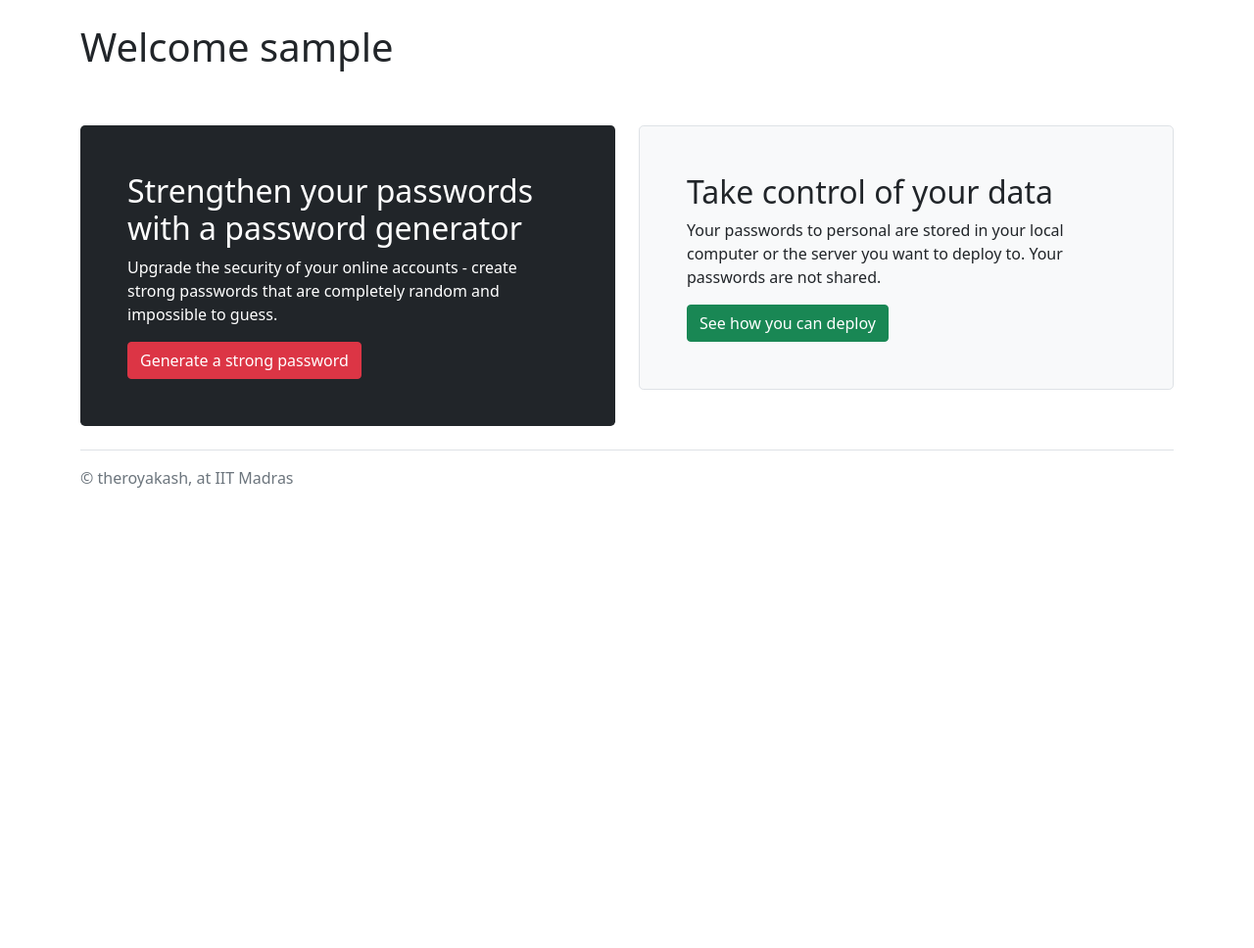
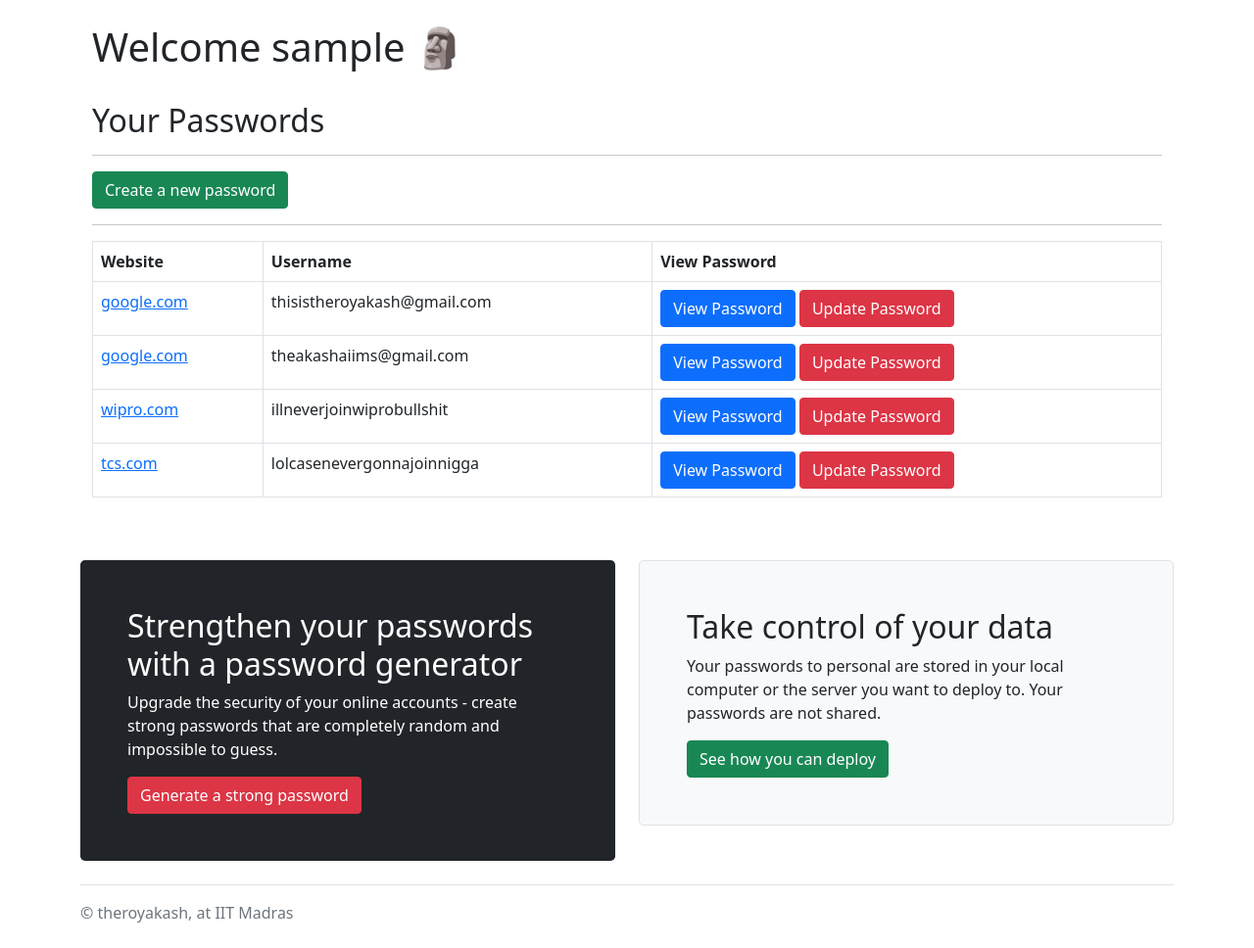
Before and after one commit to theroyakash/passwordManager, a Flask app: page /vault in a window 1280 px wide. Shown: the part 81-1049 px from the top of the page at 98% size. Before the commit the page ends 579 px from the top, so only its background shows below. Run offline with Flask 2, Linux system fonts and the light colour scheme; the visitor is signed in with stand-in values (Sample User, id 1); data comes from the database, SQL or seed files in the repository; both versions use the stored data as it was after the commit.

Commit message:
usercan now create profile, add new passwords

```diff
--- a/database.py
+++ b/database.py
@@ -2,6 +2,7 @@ import sqlite3
 from typing import Optional
 import datetime
 import os
+from webbrowser import get
 from rich.console import Console
 
 HERE = os.getcwd()
@@ -38,12 +39,12 @@ def create_database_if_not_exists():
         )
 
 
-def get_all_passwords():
+def get_all_passwords(currentlySignedUserID:int):
     connection = sqlite3.connect(f"{HERE}/db/database.db")
     cursor = connection.cursor()
 
     with connection:
-        cursor.execute("SELECT * FROM passwords")
+        cursor.execute(f"SELECT * FROM passwords where userid={currentlySignedUserID}")
 
     fetched_data = cursor.fetchall()
 
@@ -164,3 +165,7 @@ def get_user(username:str):
     data = cursor.fetchall()
 
     return data
+
+if __name__ == "__main__":
+    password = get_user("theroyakash")
+    print(password)
--- a/main.py
+++ b/main.py
@@ -72,6 +72,7 @@ def login():
 
         if (password == password_from_database):
             session["username"] = username
+            session["userid"] = user[0][0]
             return redirect('/vault')
 
     else:
@@ -85,7 +86,11 @@ def signup():
 @login_required
 def vault():
     username:str = session.get('username')
-    return render_template("vault.html", username=username)
+    currentlySignedUserID = session.get('userid')
+
+    passwords = database.get_all_passwords(currentlySignedUserID)
+
+    return render_template("vault.html", username=username, passwords=passwords)
 
 
 @app.route("/results", methods=["GET", "POST"])
@@ -106,9 +111,19 @@ def delete(id):
     pass
 
 
-@app.route("/create")
+@app.route("/create", methods=["POST"])
+@login_required
 def create():
-    pass
+    if request.method == "POST":
+        website = request.form.get("website")
+        username = request.form.get("username")
+        password = request.form.get("password")
+
+        userid = session.get('userid')
+
+        database.create_password(website, username, password, userid)
+
+        return redirect('/vault')
 
 
 if __name__ == "__main__":
--- a/templates/vault.html
+++ b/templates/vault.html
@@ -1,4 +1,94 @@
 {% extends "base.html" %}
 {% block body %}
-<h1>Welcome {{username}}</h1>
+<main>
+    <div class="container p-10">
+        <h1>Welcome {{username}} 🗿</h1>
+
+        <br>
+        <h2>Your Passwords</h2>
+        <hr>
+
+        <button type="button" class="btn btn-success" data-bs-toggle="modal"
+            data-bs-target="#addApassword">Create a new password</button>
+        <br>
+        <hr>
+
+        <div class="modal fade" id="addApassword" tabindex="-1" aria-labelledby="exampleModalLabel" aria-hidden="true">
+            <div class="modal-dialog modal-dialog-centered">
+                <div class="modal-content">
+                    <div class="modal-header">
+                        <h5 class="modal-title" id="exampleModalLabel">You are adding New Password</h5>
+                        <button type="button" class="btn-close" data-bs-dismiss="modal" aria-label="Close"></button>
+                    </div>
+                    <div class="modal-body">
+                        <form action="/create" method="post">
+                            <div class="mb-3">
+                                <label for="website" class="col-form-label">Website (in example.com format)</label>
+                                <input name="website" type="text" class="form-control" id="website">
+                            </div>
+                            <div class="mb-3">
+                                <label for="recipient-name" class="col-form-label">Username / Email ID used on that website</label>
+                                <input name="username" type="text" class="form-control" id="recipient-name">
+                            </div>
+                            <div class="mb-3">
+                                <label for="message-text" class="col-form-label">Password</label>
+                                <textarea class="form-control" id="password" name="password"></textarea>
+                            </div>
+                            <button type="submit" class="btn btn-success">Add New password</button>
+                        </form>
+                    </div>
+                    <div class="modal-footer">
+                        <button type="button" class="btn btn-danger" data-bs-dismiss="modal">Close</button>
+                    </div>
+                </div>
+            </div>
+        </div>
+
+
+        <table class="table table-bordered">
+            <thead>
+                <tr>
+                    <th scope="col">Website</th>
+                    <th scope="col">Username</th>
+                    <th scope="col">View Password</th>
+                </tr>
+            </thead>
+            <tbody>
+                {%for password in passwords%}
+                <tr>
+                    <td><a href="https://www.{{password[1]}}">{{password[1]}}</td>
+                    <td>{{password[2]}}</td>
+                    <td><button type="button" class="btn btn-primary" data-bs-toggle="modal"
+                            data-bs-target="#mymodal{{password[0]}}">
+                            View Password</button>
+                        </button> <a class="btn btn-danger">Update Password</a></td>
+                </tr>
+
+                <div class="modal fade" id="mymodal{{password[0]}}" tabindex="-1" aria-labelledby="exampleModalLabel"
+                    aria-hidden="true">
+                    <div class="modal-dialog modal-xl">
+                        <div class="modal-content">
+                            <div class="modal-header">
+                                <h5 class="modal-title" id="exampleModalLabel">Your Password for {{password[1]}}</h5>
+                                <button type="button" class="btn-close" data-bs-dismiss="modal"
+                                    aria-label="Close"></button>
+                            </div>
+                            <div class="modal-body">
+                                <h4 class="text-primary">{{password[2]}}</h4>
+                                <p class="text-success">Your Password is <span
+                                        class="text-danger">{{password[3]}}</span></p>
+                            </div>
+                            <div class="modal-footer">
+                                <button type="button" class="btn btn-danger" data-bs-dismiss="modal">Close</button>
+                            </div>
+                        </div>
+                    </div>
+                </div>
+
+                {%endfor%}
+            </tbody>
+        </table>
+    </div>
+</main>
+
 {% endblock %}
```
Also changed, not shown: db/database.db.
